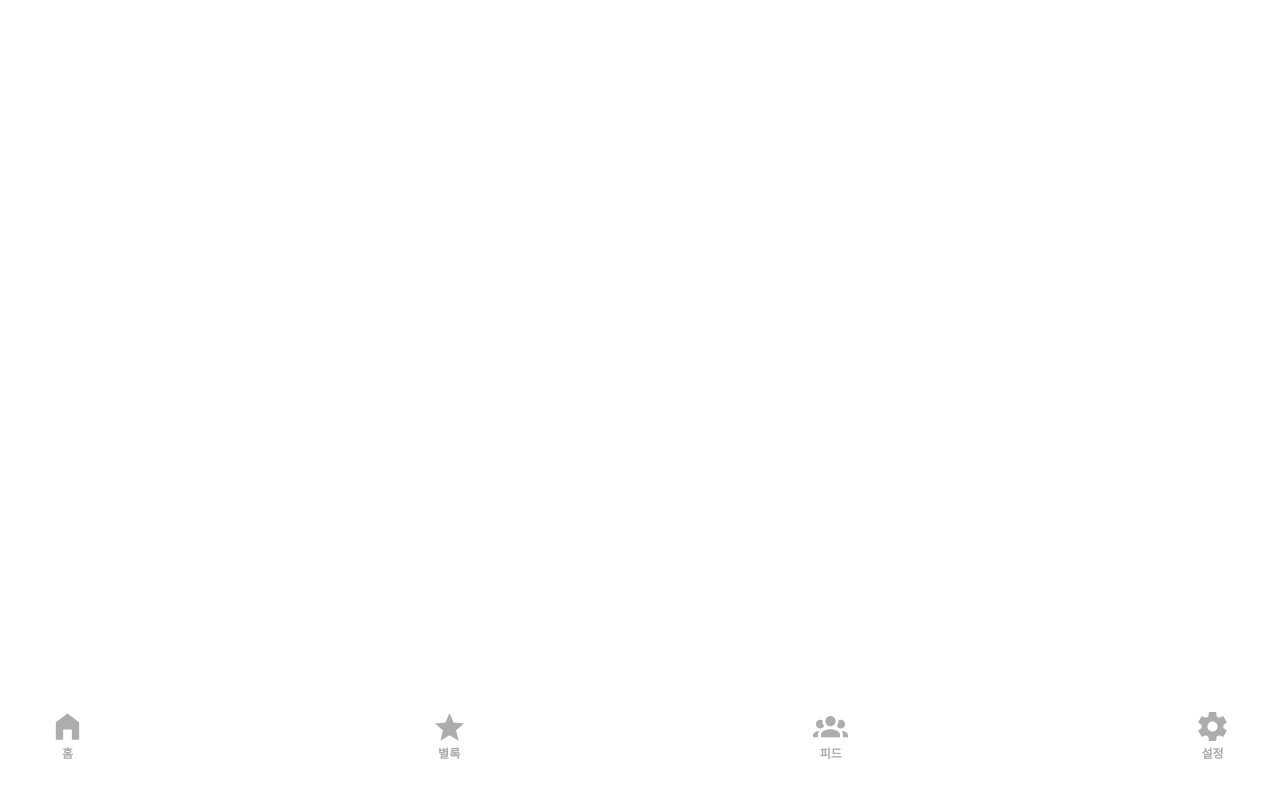
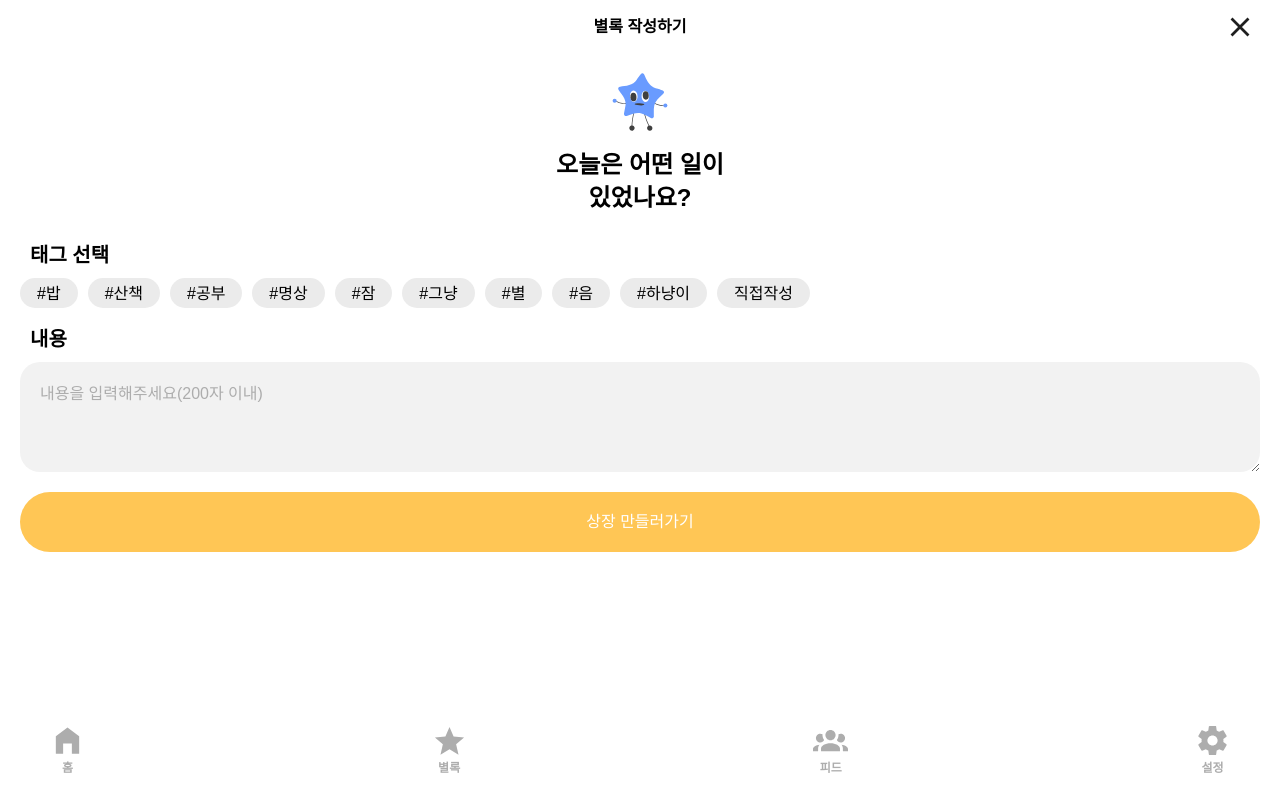
Before and after one commit to 2024-HY-THON/team5-fe, a React (Create React App) app: page /room/createLog in a window 1280 px wide. Before the commit this address had no page. Built offline with nearby package versions, Linux system fonts and the light colour scheme; no server answers; a web font is replaced by a local one.

Commit message:
feat: Create log

```diff
--- a/package.json
+++ b/package.json
@@ -4,8 +4,10 @@
   "private": true,
   "dependencies": {
     "@testing-library/user-event": "^13.5.0",
+    "axios": "^1.7.8",
     "react": "^18.3.1",
     "react-dom": "^18.3.1",
+    "react-query": "^3.39.3",
     "react-router-dom": "^7.0.1",
     "react-scripts": "5.0.1",
     "styled-components": "^6.1.13",
@@ -25,7 +27,7 @@
     "workbox-streams": "^6.6.0"
   },
   "scripts": {
-    "start": "react-scripts start",
+    "start": "set PORT=8080 && react-scripts start",
     "build": "react-scripts build",
     "test": "react-scripts test",
     "eject": "react-scripts eject",
--- a/src/App.jsx
+++ b/src/App.jsx
@@ -1,4 +1,5 @@
 import React from 'react';
+import { QueryClient, QueryClientProvider } from 'react-query';
 import './index.css';
 import { BrowserRouter as Router, Route, Routes } from 'react-router-dom';
 import Home from './pages/Home';
@@ -10,11 +11,15 @@ import LogUpdate from './pages/Room/LogUpdate';
 import LogHistory from './pages/Room/LogHistory';
 import MyRewards from './pages/Room/MyRewards';
 import ShareReward from './pages/Room/ShareReward';
+import CreateLog from './pages/Room/CreateLog';
 import Community from './pages/Community';
 import BottomNav from './components/Common/BottomNav';
 
 function App() {
+  const queryClient = new QueryClient();
+
   return (
+    <QueryClientProvider client={queryClient}>
       <Router>
         <div className="flex flex-col h-screen">
           <Routes>
@@ -27,12 +32,14 @@ function App() {
               <Route path="history" element={<LogHistory />} />
               <Route path="rewards" element={<MyRewards />} />
               <Route path="shareReward" element={<ShareReward />} />
+              <Route path="createLog" element={<CreateLog />} />
             </Route>
             <Route path="/community" element={<Community />} />
           </Routes>
           <BottomNav />
         </div>
       </Router>
+    </QueryClientProvider>
   );
 }
 
--- /dev/null
+++ b/src/components/Room/CreateLog/Header/index.jsx
@@ -0,0 +1,20 @@
+import React from 'react';
+import { STAR_BLUE } from '../../../../constants/Common/icon';
+
+const Header = () => {
+  return (
+    <div className="flex flex-col gap-[15px] items-center justify-center">
+      <div className="flex items-center justify-between">
+        <div className="w-[100px] h-[64px]">
+          <img src={STAR_BLUE} alt="star_blue" className="w-full h-full" />
+        </div>
+      </div>
+      <div className="flex flex-col items-center justify-center">
+        <h2>오늘은 어떤 일이</h2>
+        <h2>있었나요?</h2>
+      </div>
+    </div>
+  );
+};
+
+export default Header;
--- /dev/null
+++ b/src/components/Room/CreateLog/TagSection/index.jsx
@@ -0,0 +1,83 @@
+import React, { useState } from 'react';
+// import { useNavigate } from 'react-router-dom';
+import { TAG_LIST } from '../../../../constants/Room/tags';
+import { Tag } from '../../../../styles/Room/logUpdate.style';
+
+const TagSection = ({ create }) => {
+  const [selectTag, setSelectTag] = useState(null);
+  const [personalTag, setPersonalTag] = useState('');
+  const [content, setContent] = useState('');
+
+  const clickCustomTag = ({ name }) => {
+    setSelectTag(name);
+  };
+
+  // const navigate = useNavigate();
+
+  const handleSubmit = (event) => {
+    event.preventDefault();
+    const submitData = {
+      tags: selectTag === 'personal' ? personalTag : selectTag,
+      content,
+    };
+
+    console.log('submitData???', submitData);
+    create({ body: submitData });
+    // navigate('../detail');
+  };
+
+  return (
+    <form className="w-full flex flex-col gap-[20px]" onSubmit={handleSubmit}>
+      <div className="flex flex-col gap-[10px]">
+        <h3 className="pl-[10px]">태그 선택</h3>
+        <div className="flex flex-wrap gap-[10px]">
+          {TAG_LIST.map((tag, index) => (
+            <Tag
+              type="button"
+              isSelected={selectTag === tag}
+              onClick={() => clickCustomTag({ name: tag })}
+              key={index}
+            >
+              <p>#{tag}</p>
+            </Tag>
+          ))}
+          <Tag
+            type="button"
+            isSelected={selectTag === 'personal'}
+            onClick={() => clickCustomTag({ name: 'personal' })}
+          >
+            <p>직접작성</p>
+          </Tag>
+          {selectTag === 'personal' && (
+            <input
+              className="placeholder:text-[#ADADAD]-500 w-full h-[44px] p-[20px] rounded-[50px] bg-[#f2f2f2]"
+              type="text"
+              name="tag"
+              placeholder="입력해주세요."
+              onChange={(e) => setPersonalTag(e.target.value)}
+            />
+          )}
+        </div>
+      </div>
+      <div className="flex flex-col gap-[10px] w-full">
+        <h3 className="pl-[10px]">내용</h3>
+        <textarea
+          className="w-full h-[110px] p-[20px] rounded-[20px] bg-[#f2f2f2] placeholder:text-[#ADADAD] text-left"
+          name="content"
+          placeholder="내용을 입력해주세요(200자 이내)"
+          maxLength={200}
+          value={content}
+          onChange={(e) => setContent(e.target.value)}
+        />
+      </div>
+      <button
+        type="submit"
+        className="w-full h-[60px] rounded-[50px] bg-[#ffc655] flex items-center justify-center text-white"
+      >
+        <p>상장 만들러가기</p>
+      </button>
+    </form>
+  );
+};
+
+export default TagSection;
--- a/src/components/Room/RoomMain/WirteButton/index.jsx
+++ b/src/components/Room/RoomMain/WirteButton/index.jsx
@@ -1,9 +1,11 @@
 import React from 'react';
+import { useNavigate } from 'react-router-dom';
 import { WRITE_BUTTON_ICON } from '../../../../constants/Common/icon';
 
 const WriteButton = () => {
+  const navigate = useNavigate();
   const clickWrite = () => {
-    console.log('click button!');
+    navigate('/room/createLog');
   };
   return (
     <button
--- /dev/null
+++ b/src/hooks/Room/useCreateBelog.js
@@ -0,0 +1,16 @@
+import { useMutation } from 'react-query';
+import createBelog from '../../services/Room/CreateLog/createBelog';
+
+const useCreateBelog = () => {
+  const mutation = useMutation(createBelog);
+
+  return {
+    create: mutation.mutate, // 비동기 요청
+    isLoading: mutation.isLoading, // 로딩 상태
+    isError: mutation.isError, // 에러 상태
+    error: mutation.error, // 에러 객체
+    isSuccess: mutation.isSuccess, // 성공 여부
+  };
+};
+
+export default useCreateBelog;
--- /dev/null
+++ b/src/pages/Room/CreateLog/index.jsx
@@ -0,0 +1,38 @@
+import React from 'react';
+import { useNavigate } from 'react-router-dom';
+import * as S from '../../../styles/Room/room.style';
+import { CLOSE_BUTTON_ICON } from '../../../constants/Common/icon';
+import Header from '../../../components/Room/CreateLog/Header';
+import TagSection from '../../../components/Room/CreateLog/TagSection';
+import useCreateBelog from '../../../hooks/Room/useCreateBelog';
+
+const CreateLog = () => {
+  const navigate = useNavigate();
+  const { create } = useCreateBelog();
+
+  return (
+    <>
+      <S.RoomHeader className="flex">
+        <div className="mr-auto w-[30px]" />
+        <h4>별록 작성하기</h4>
+        <button
+          className="ml-auto pr-[10px]"
+          type="button"
+          onClick={() => navigate(-1)}
+        >
+          <img
+            src={CLOSE_BUTTON_ICON}
+            alt="close"
+            style={{ width: '20px', height: '20px' }}
+          />
+        </button>
+      </S.RoomHeader>
+      <S.RoomWrapper>
+        <Header />
+        <TagSection create={create} />
+      </S.RoomWrapper>
+    </>
+  );
+};
+
+export default CreateLog;
--- /dev/null
+++ b/src/services/Room/CreateLog/createBelog.js
@@ -0,0 +1,25 @@
+import axios from 'axios';
+
+const api = axios.create({
+  baseURL: process.env.REACT_APP_API_URL, // .env에서 API URL 가져오기
+  headers: {
+    'Content-Type': 'application/json',
+  },
+});
+
+const createBelog = async ({ body }) => {
+  try {
+    const response = await api.post(`/belogs/create`, body, {
+      headers: {
+        'Content-Type': 'application/json',
+      },
+    });
+    console.log('Response:', response.data);
+    return response.data;
+  } catch (error) {
+    console.error('Error sharing belog:', error);
+    throw error;
+  }
+};
+
+export default createBelog;
--- /dev/null
+++ b/src/services/Room/shareBelog.js
@@ -0,0 +1,18 @@
+import axios from 'axios';
+
+const shareBelog = async (belogId, data) => {
+  try {
+    const response = await axios.post(`/belogs/${belogId}/share`, data, {
+      headers: {
+        'Content-Type': 'application/json',
+      },
+    });
+    console.log('Response:', response.data);
+    return response.data;
+  } catch (error) {
+    console.error('Error sharing belog:', error);
+    throw error;
+  }
+};
+
+export default shareBelog;
```
Also changed, not shown: 1 other file (tests, documents, lock files or other folders). Lines whose indentation alone changed are shown as unchanged.
